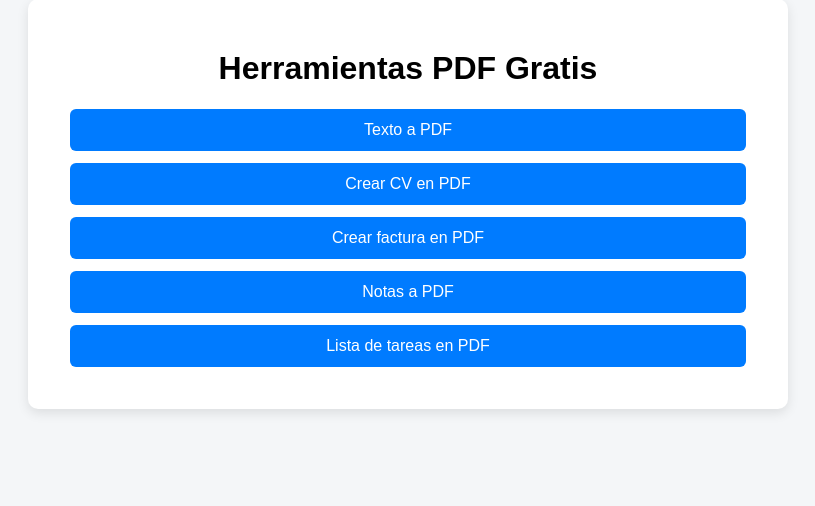
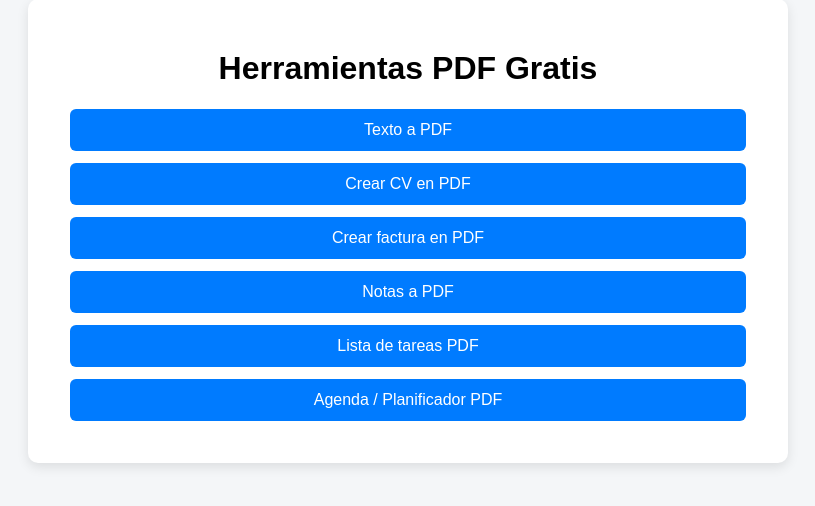
Before and after one commit to aguavellana1-lang/mi-web-pdf, a Flask app: page / in a window 1280 px wide. Shown: the part 49-555 px from the top of the page, without its empty margins (232-1047 px from the left). Run offline with Flask 3, Linux system fonts and the light colour scheme.

Commit message:
Update page title and links in index.html

```diff
--- a/templates/index.html
+++ b/templates/index.html
@@ -2,7 +2,7 @@
 <html>
 <head>
 
-<title>Generador de PDF Gratis</title>
+<title>Herramientas PDF Gratis</title>
 
 <style>
 
@@ -54,7 +54,9 @@ background:#0056b3;
 
 <a href="/notas">Notas a PDF</a>
 
-<a href="/tareas">Lista de tareas en PDF</a>
+<a href="/tareas">Lista de tareas PDF</a>
+
+<a href="/agenda">Agenda / Planificador PDF</a>
 
 </div>
 
```
